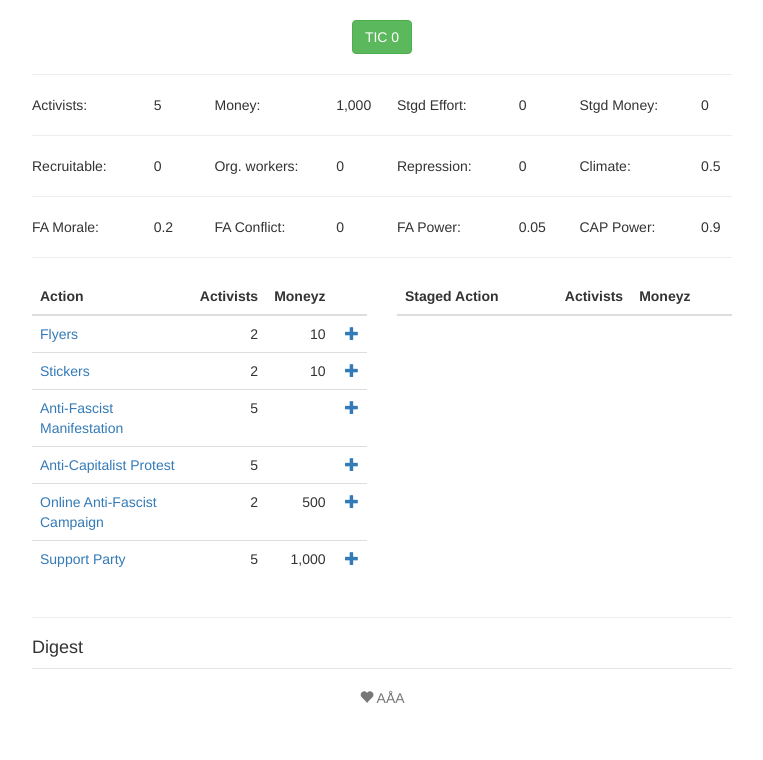
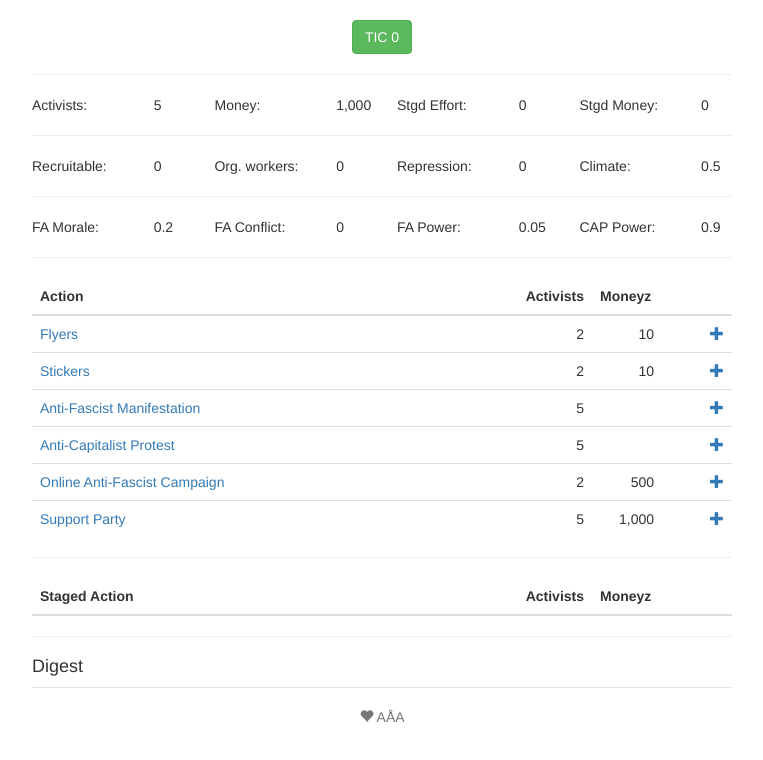
Before and after one commit to 4ZM/classwar-js, a website: page app/index.html in a window 1280 px wide. Shown: the whole page, without its empty margins (258-1021 px from the left). Drawn offline with nearby package versions, Linux system fonts and the light colour scheme; some packages are replaced by stand-ins of ours; files that its build step writes are made by us from their sources; a script that the page names is missing.

Commit message:
Moved tables to make more space

```diff
--- a/app/views/main.html
+++ b/app/views/main.html
@@ -42,8 +42,6 @@
 
 <hr />
 
-<div class="row">
-  <div class="col-md-6">
 <table class="table table-hover">
   <thead>
     <tr>
@@ -66,8 +64,8 @@
     </tr>
   </tbody>
 </table>
-  </div>
-  <div class="col-md-6">
+
+<hr />
 <table class="table table-hover">
   <thead><tr>
       <th>Staged Action</th>
@@ -94,8 +92,6 @@
       <th style="width:10%"></th>
   </tr></tfoot>
 </table>
-  </div>
-</div>
 
 <hr />
 <h4>Digest</h4>
```
Lines whose indentation alone changed are shown as unchanged.
